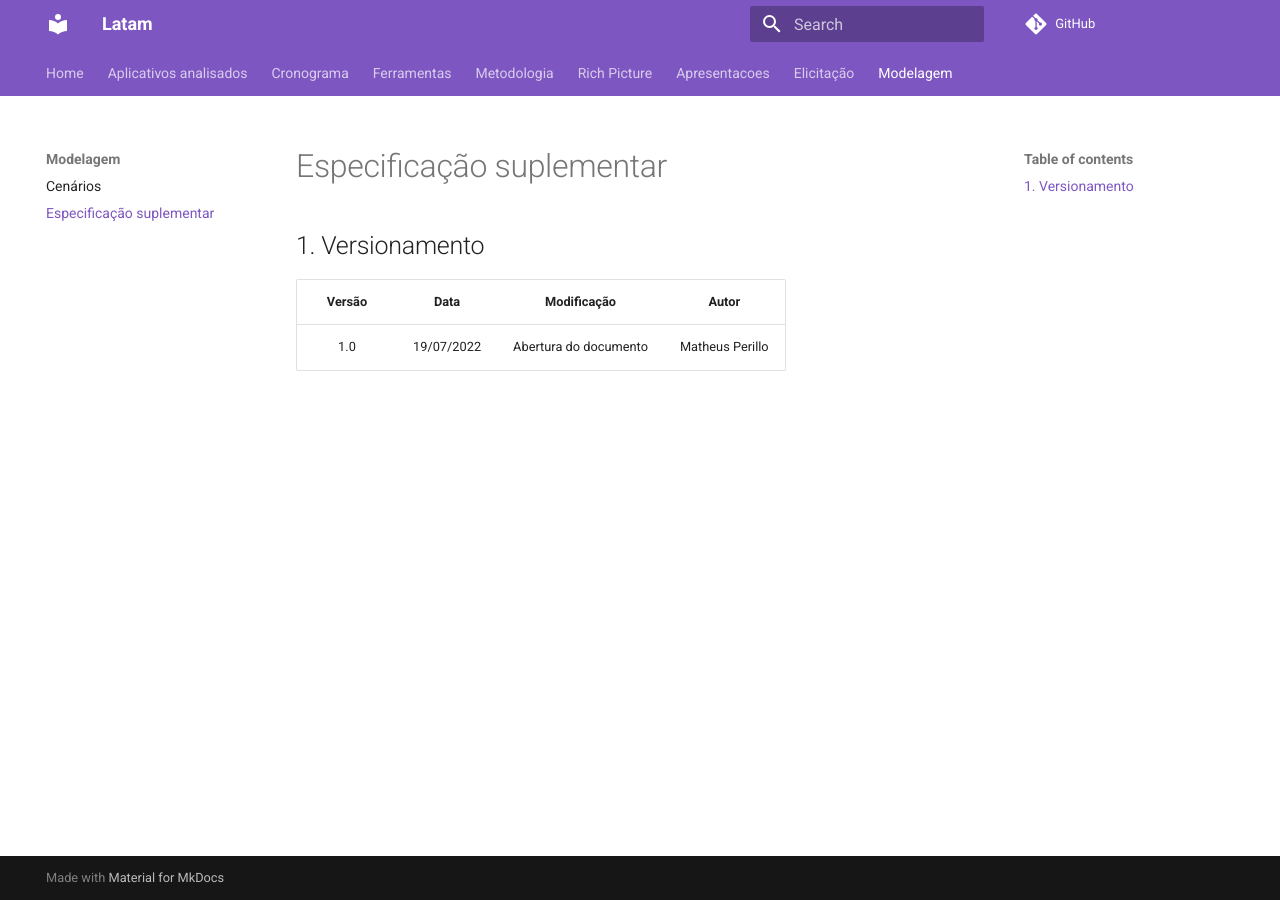
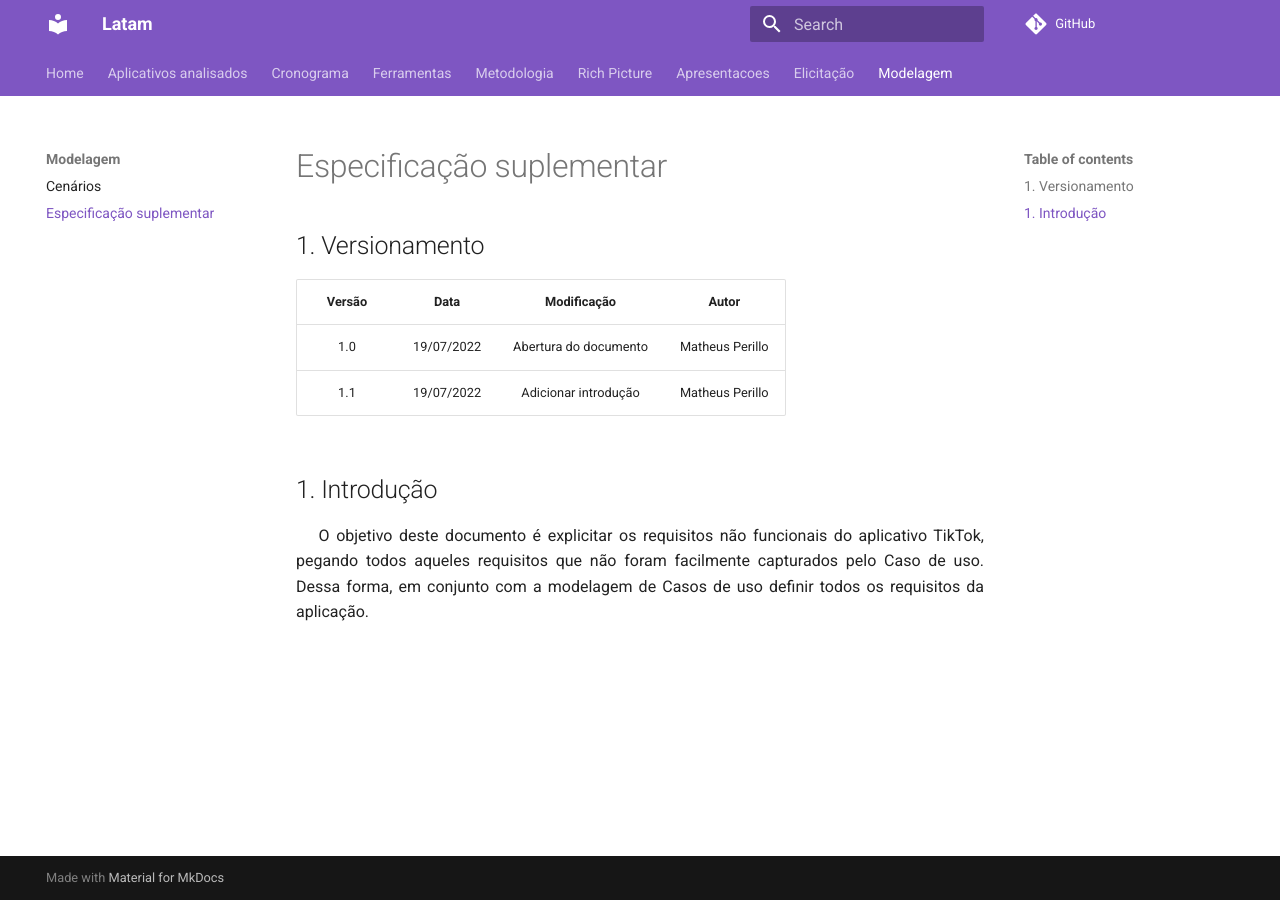
Before and after one commit to Requisitos-de-Software/2022.1-TikTok, an MkDocs documentation site: the page built from docs/modelagem/especificao-suplementar.md, in a window 1280 px wide. Built offline with MkDocs 1.6.1 and Material for MkDocs 9.7.7, drawn with Linux system fonts in a browser that asks for light colours; comment, search, counter and statistics services are not loaded.

Commit message:
#33 - Adição da introdução do documento

```diff
--- a/docs/modelagem/especificao-suplementar.md
+++ b/docs/modelagem/especificao-suplementar.md
@@ -5,3 +5,10 @@
 | Versão |    Data    |       Modificação        |        Autor         |
 | :----: | :--------: | :----------------------: | :------------------: |
 |  1.0  | 19/07/2022 | Abertura do documento | Matheus Perillo |
+|  1.1  | 19/07/2022 | Adicionar introdução | Matheus Perillo |
+
+## 1. Introdução
+
+<p style=" text-align: justify">
+&emsp; O objetivo deste documento é explicitar os requisitos não funcionais do aplicativo TikTok, pegando todos aqueles requisitos que não foram facilmente capturados pelo Caso de uso. Dessa forma, em conjunto com a modelagem de Casos de uso definir todos os requisitos da aplicação.
+</p>
```
